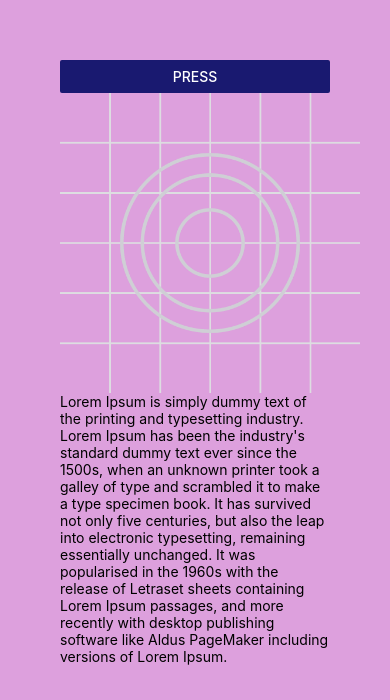
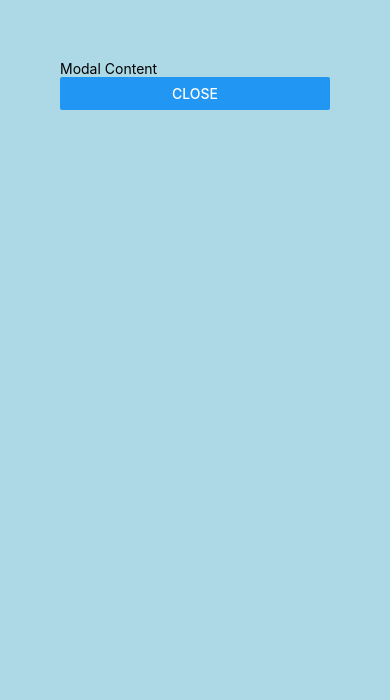
Before and after one commit to iamPankajGhosh/react-native-course, a React Native app in the folder CoreComponents/: screen / in a window 390 px wide. Both pictures are taken after a click on the button "PRESS". Shown: the top 700 px of the page. Built offline with nearby package versions, Linux system fonts and the light colour scheme.

Commit message:
modal core component done

```diff
--- a/CoreComponents/App.js
+++ b/CoreComponents/App.js
@@ -1,3 +1,4 @@
+import { useState } from "react";
 import {
   View,
   Text,
@@ -6,18 +7,31 @@ import {
   ScrollView,
   Button,
   Pressable,
+  Modal,
 } from "react-native";
 import logoImg from "./assets/adaptive-icon.png";
 
 export default function App() {
+  const [isModalVisiable, setIsModalVisiable] = useState(false);
   return (
     <View style={{ flex: 1, backgroundColor: "plum", padding: 60 }}>
       <Button
         title="Press"
-        onPress={() => console.log("button pressed")}
+        onPress={() => setIsModalVisiable(true)}
         color="midnightblue"
       />
-      <Pressable onPress={() => console.log("Img pressed")}>
+      <Modal
+        visible={isModalVisiable}
+        onRequestClose={() => setIsModalVisiable(false)}
+        animationType="slide"
+        presentationStyle="pageSheet"
+      >
+        <View style={{ flex: 1, backgroundColor: "lightblue", padding: 60 }}>
+          <Text>Modal Content</Text>
+          <Button title="Close" onPress={() => setIsModalVisiable(false)} />
+        </View>
+      </Modal>
+      {/*<Pressable onPress={() => console.log("Img pressed")}>
         <Image source={logoImg} style={{ width: 300, height: 300 }} />
       </Pressable>
       <Pressable onPress={() => console.log("Text pressed")}>
@@ -32,7 +46,7 @@ export default function App() {
           more recently with desktop publishing software like Aldus PageMaker
           including versions of Lorem Ipsum.
         </Text>
-      </Pressable>
+      </Pressable>*/}
 
       {/* <ScrollView>
         <Image source={logoImg} style={{ width: 300, height: 300 }} />
```
